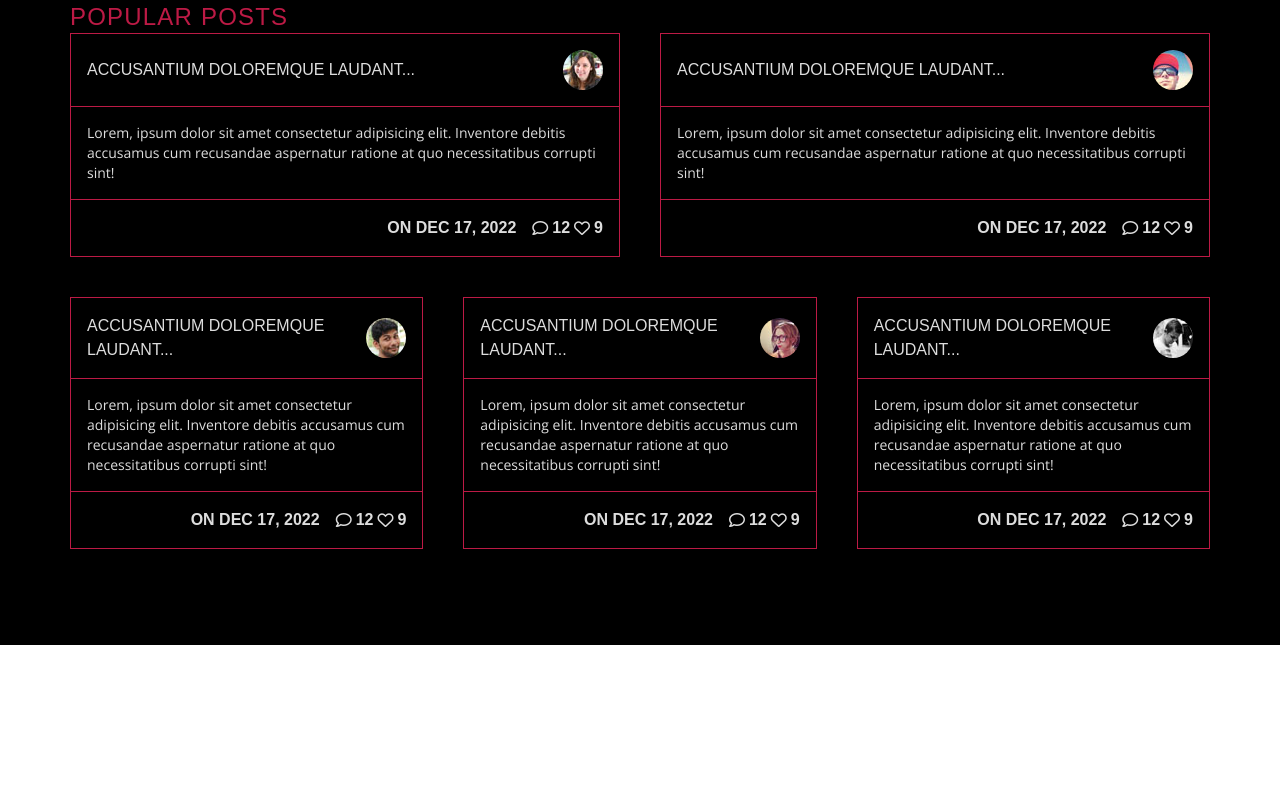
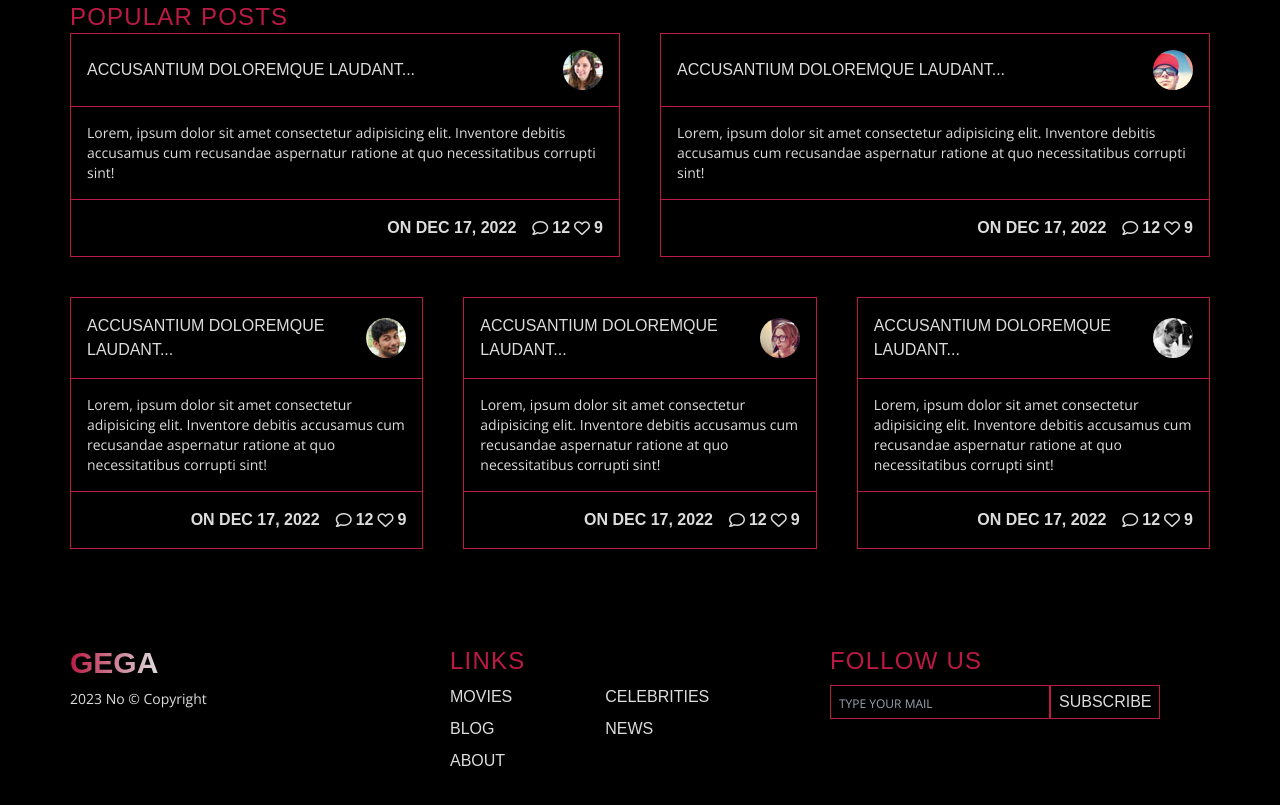
Before and after one commit to kapukayaemre/gega-project-tailwind, a website: page public/index.html in a window 1280 px wide. Shown: the part 1970-2775 px from the top of the page. Before the commit the page ends 2615 px from the top, so only its background shows below. Drawn offline with nearby package versions, Linux system fonts and the light colour scheme; a web font is replaced by a local one.

Commit message:
Footer Section Eklendi ve Responsive Hale Getirildi

```diff
--- a/public/index.html
+++ b/public/index.html
@@ -161,7 +161,7 @@
             <img src="./images/mv2.jpg" class="group-hover:scale-110 group-hover:opacity-50 duration-500">
             <!--Image Detail Container-->
             <div class="absolute px-6 bottom-8">
-              <h3 class="text-gega-grey group-hover:text-gega-melon group-hover:mb-2 duration-500">Oblivion</h3>
+              <h3 class="text-gega-grey group-hover:text-gega-melon group-hover:mb-2 duration-500">Into the Wild</h3>
               <p class="text-xs opacity-0 group-hover:opacity-100 group-hover:mb-10 duration-500 text-gega-grey">Lorem
                 ipsum dolor sit amet
                 consectetur adipisicing elit. Praesentium,
@@ -180,7 +180,7 @@
             <img src="./images/mv3.jpg" class="group-hover:scale-110 group-hover:opacity-50 duration-500">
             <!--Image Detail Container-->
             <div class="absolute px-6 bottom-8">
-              <h3 class="text-gega-grey group-hover:text-gega-melon group-hover:mb-2 duration-500">Oblivion</h3>
+              <h3 class="text-gega-grey group-hover:text-gega-melon group-hover:mb-2 duration-500">Mulholland Drive</h3>
               <p class="text-xs opacity-0 group-hover:opacity-100 group-hover:mb-10 duration-500 text-gega-grey">Lorem
                 ipsum dolor sit amet
                 consectetur adipisicing elit. Praesentium,
@@ -199,7 +199,7 @@
             <img src="./images/mv4.jpg" class="group-hover:scale-110 group-hover:opacity-50 duration-500">
             <!--Image Detail Container-->
             <div class="absolute px-6 bottom-8">
-              <h3 class="text-gega-grey group-hover:text-gega-melon group-hover:mb-2 duration-500">Oblivion</h3>
+              <h3 class="text-gega-grey group-hover:text-gega-melon group-hover:mb-2 duration-500">Blade Runner 2049</h3>
               <p class="text-xs opacity-0 group-hover:opacity-100 group-hover:mb-10 duration-500 text-gega-grey">Lorem
                 ipsum dolor sit amet
                 consectetur adipisicing elit. Praesentium,
@@ -218,7 +218,7 @@
             <img src="./images/mv5.jpg" class="group-hover:scale-110 group-hover:opacity-50 duration-500">
             <!--Image Detail Container-->
             <div class="absolute px-6 bottom-8">
-              <h3 class="text-gega-grey group-hover:text-gega-melon group-hover:mb-2 duration-500">Oblivion</h3>
+              <h3 class="text-gega-grey group-hover:text-gega-melon group-hover:mb-2 duration-500">The Forrest</h3>
               <p class="text-xs opacity-0 group-hover:opacity-100 group-hover:mb-10 duration-500 text-gega-grey">Lorem
                 ipsum dolor sit amet
                 consectetur adipisicing elit. Praesentium,
@@ -237,7 +237,7 @@
             <img src="./images/mv6.jpg" class="group-hover:scale-110 group-hover:opacity-50 duration-500">
             <!--Image Detail Container-->
             <div class="absolute px-6 bottom-8">
-              <h3 class="text-gega-grey group-hover:text-gega-melon group-hover:mb-2 duration-500">Oblivion</h3>
+              <h3 class="text-gega-grey group-hover:text-gega-melon group-hover:mb-2 duration-500">Skyfall</h3>
               <p class="text-xs opacity-0 group-hover:opacity-100 group-hover:mb-10 duration-500 text-gega-grey">Lorem
                 ipsum dolor sit amet
                 consectetur adipisicing elit. Praesentium,
@@ -275,7 +275,7 @@
             <img src="./images/mv2.jpg" class="group-hover:scale-110 group-hover:opacity-50 duration-500">
             <!--Image Detail Container-->
             <div class="absolute px-6 bottom-8">
-              <h3 class="text-gega-grey group-hover:text-gega-melon group-hover:mb-2 duration-500">Oblivion</h3>
+              <h3 class="text-gega-grey group-hover:text-gega-melon group-hover:mb-2 duration-500">Into the Wild</h3>
               <p class="text-xs opacity-0 group-hover:opacity-100 group-hover:mb-10 duration-500 text-gega-grey">Lorem
                 ipsum dolor sit amet
                 consectetur adipisicing elit. Praesentium,
@@ -510,8 +510,36 @@
     </div>
   </section>
 
-
+  <!-- Footer Section -->
+  <footer class="bg-black text-gega-grey">
+    <!-- Footer Container -->
+    <div class="container flex flex-col md:flex-row px-10 lg:px-0 pb-8">
+      <!-- Left -->
+      <div class="basis-1/3">
+        <a href="#" class="text-2xl lg:text-3xl font-bold text-transparent bg-gradient-to-r bg-clip-text from-gega-red to-gega-grey">GEGA</a>
+        <p class="text-sm mt-2">2023 No &copy; Copyright</p>
+      </div>
+      <!-- Middle -->
+      <div class="basis-1/3">
+        <h2 class="mb-2 text-gega-red"> LINKS </h2>
+        <div class="grid grid-cols-5 gap-2 uppercase">
+          <a href="#" class="col-span-2 hover:text-gega-melon duration-500">Movies</a>
+          <a href="#" class="col-span-2 hover:text-gega-melon duration-500">Celebrities</a>
+          <a href="#" class="col-span-2 hover:text-gega-melon duration-500">Blog</a>
+          <a href="#" class="col-span-2 hover:text-gega-melon duration-500">News</a>
+          <a href="#" class="col-span-2 hover:text-gega-melon duration-500">About</a>
+        </div>
+      </div>
+      <!-- Right -->
+      <div class="basis-1/3">
+        <h2 class="mb-2 text-gega-red">FOLLOW US</h2>
+        <form action="" class="flex">
+          <input type="text" placeholder="TYPE YOUR MAIL" class="py-1 px-2 bg-transparent border border-gega-red placeholder:text-xs outline-none">
+          <button class="py-1 px-2 bg-transparent border border-gega-red hover:bg-gega-red font-gemunu uppercase">Subscribe</button>
+        </form>
+      </div>
+    </div>
+  </footer>
 
 </body>
-
 </html>
```
Also changed, not shown: public/css/styles.css.
